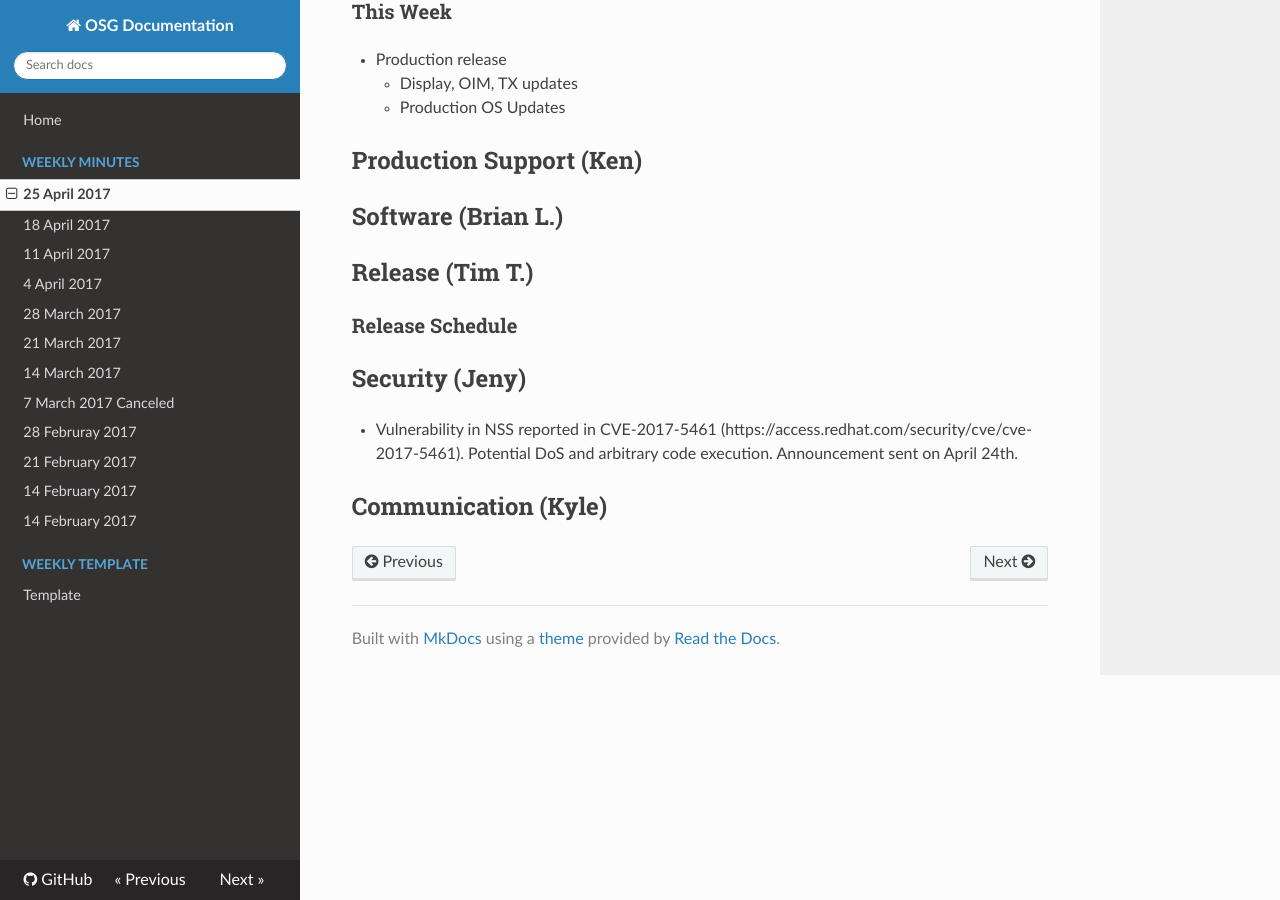
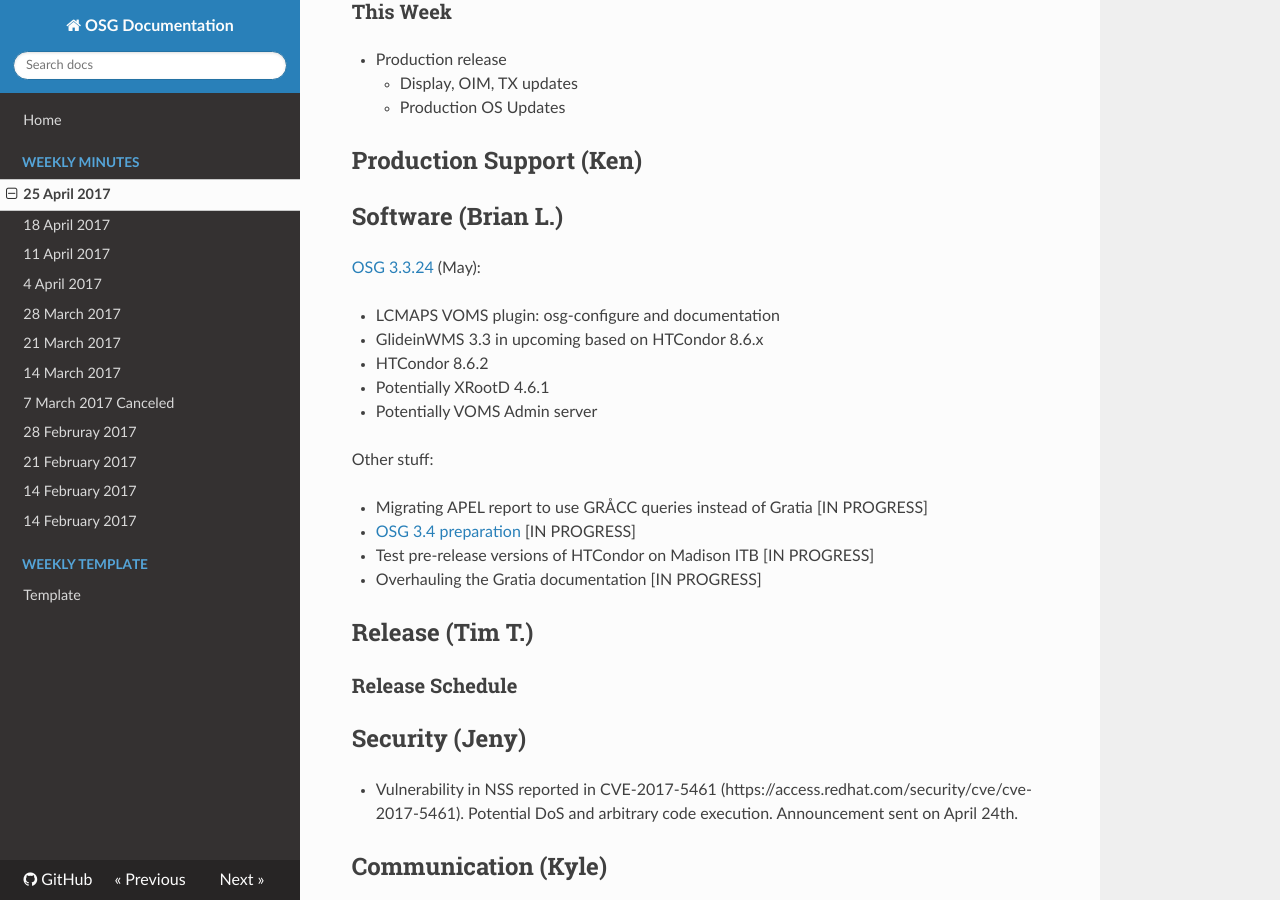
Before and after one commit to zsshah/production, an MkDocs documentation site: the page built from docs/WeeklyMinutes/25April2017.md, in a window 1280 px wide and 900 px high, scrolled down 2283 px. Built offline with MkDocs 1.6.1, drawn with Linux system fonts in a browser that asks for light colours; nearby versions of some CDN libraries; old or Windows-style settings are respelled for this version of MkDocs.

Commit message:
Software update

```diff
--- a/docs/WeeklyMinutes/25April2017.md
+++ b/docs/WeeklyMinutes/25April2017.md
@@ -45,6 +45,20 @@
 
 ## Software (Brian L.)
 
+[OSG 3.3.24](https://jira.opensciencegrid.org/issues/?filter=16358) (May):
+
+-   LCMAPS VOMS plugin: osg-configure and documentation
+-   GlideinWMS 3.3 in upcoming based on HTCondor 8.6.x
+-   HTCondor 8.6.2
+-   Potentially XRootD 4.6.1
+-   Potentially VOMS Admin server
+
+Other stuff:
+
+-   Migrating APEL report to use GR&Aring;CC queries instead of Gratia [IN PROGRESS]
+-   [OSG 3.4 preparation](https://jira.opensciencegrid.org/browse/SOFTWARE-2329) [IN PROGRESS]
+-   Test pre-release versions of HTCondor on Madison ITB [IN PROGRESS]
+-   Overhauling the Gratia documentation [IN PROGRESS]
 
 ## Release (Tim T.)
 ### Release Schedule
```
